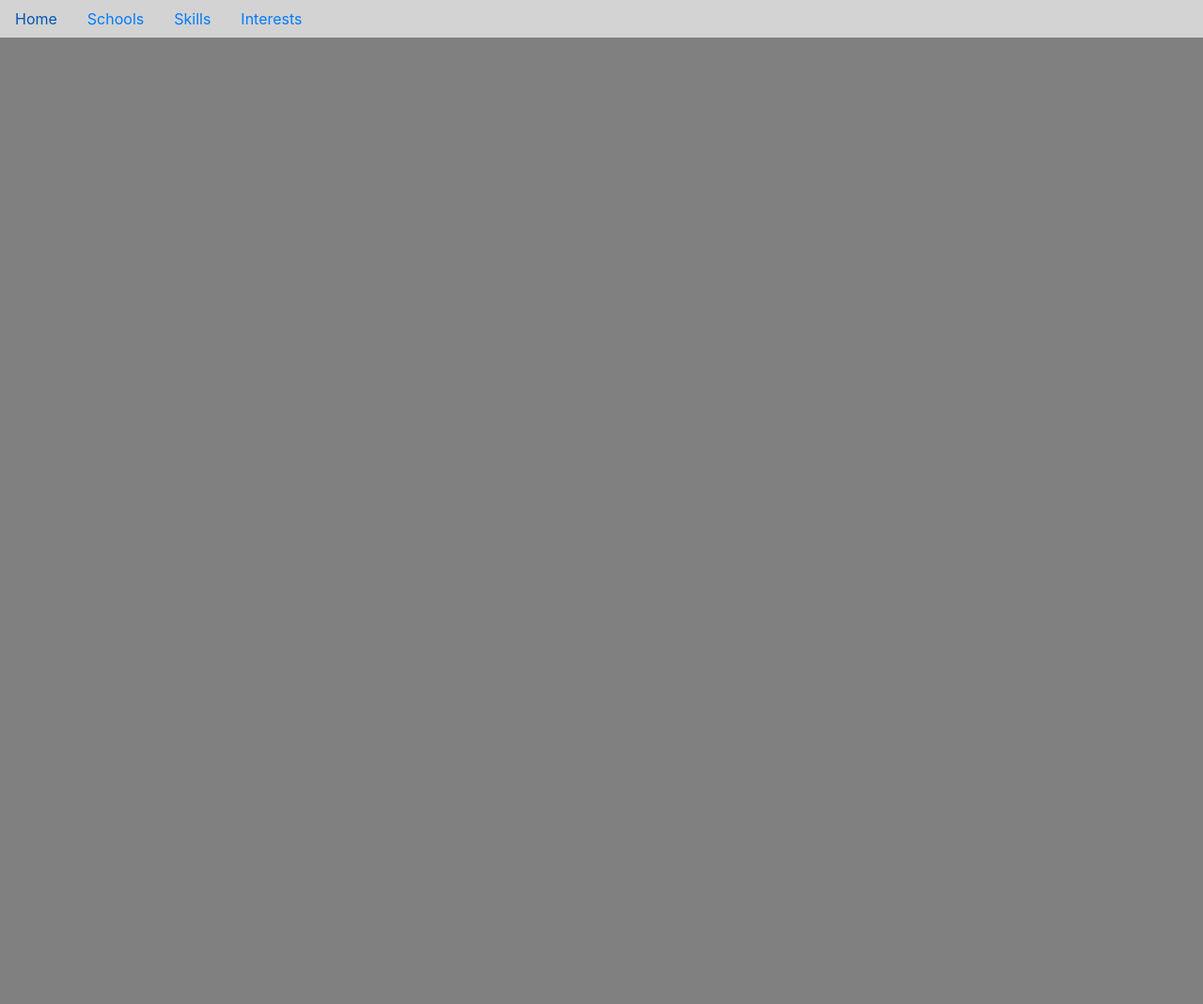
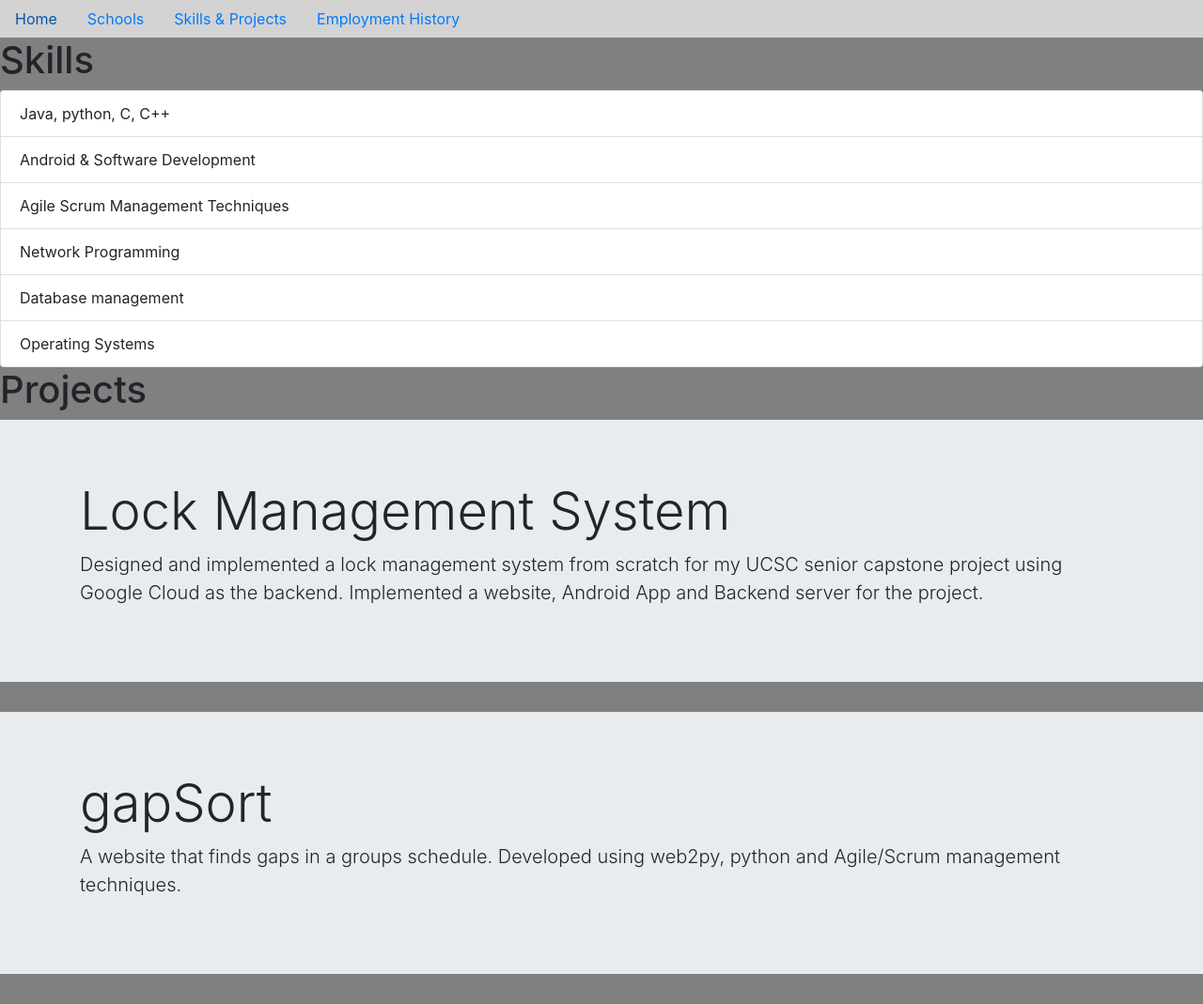
Before and after one commit to bojbrook/edX-Project0, a plain HTML site: page skills.html in a window 1280 px wide. Shown: the whole page at 94% size. Before the commit the page ends 800 px from the top, so only its background shows below. Drawn offline with nearby package versions, Linux system fonts and the light colour scheme.

Commit message:
added projects and employment page

```diff
--- a/skills.html
+++ b/skills.html
@@ -1,11 +1,13 @@
 <!DOCTYPE html>
 <html lang="en" dir="ltr">
+
 <head>
   <meta charset="utf-8">
   <link rel="stylesheet" href="https://stackpath.bootstrapcdn.com/bootstrap/4.1.3/css/bootstrap.min.css" integrity="sha384-MCw98/SFnGE8fJT3GXwEOngsV7Zt27NXFoaoApmYm81iuXoPkFOJwJ8ERdknLPMO" crossorigin="anonymous">
   <link rel="stylesheet" href="index.css">
   <title>Skills</title>
 </head>
+
 <body>
   <div class="container-fullwidth">
     <ul class="nav" style="background: lightgray;">
@@ -16,13 +18,43 @@
       </li>
       </li>
       <li class="nav-item">
-          <a class="nav-link" href="skills.html">Skills</a>
+        <a class="nav-link" href="skills.html">Skills & Projects</a>
       </li>
       <li class="nav-item">
-          <a class="nav-link" href="#">Interests</a>
+        <a class="nav-link" href="employment.html">Employment History</a>
       </li>
     </ul>
   </div>
 
+  <div class="container-fullwidth">
+    <h1>Skills</h1>
+    <ul class="list-group">
+      <li class="list-group-item">Java, python, C, C++</li>
+      <li class="list-group-item">Android & Software Development</li>
+      <li class="list-group-item">Agile Scrum Management Techniques</li>
+      <li class="list-group-item">Network Programming</li>
+      <li class="list-group-item">Database management</li>
+      <li class="list-group-item">Operating Systems</li>
+    </ul>
+  </div>
+
+  <div class="container-fullwidth">
+    <h1>Projects</h1>
+    <div class="jumbotron jumbotron-fluid">
+      <div class="container">
+        <h1 class="display-4">Lock Management System</h1>
+        <p class="lead">Designed and implemented a lock management system from scratch for my UCSC senior capstone project using Google Cloud as the backend. Implemented a website, Android App and Backend server for the project.</p>
+      </div>
+    </div>
+    <div class="jumbotron jumbotron-fluid">
+      <div class="container">
+        <h1 class="display-4">gapSort</h1>
+        <p class="lead">A website that finds gaps in a groups schedule. Developed using web2py, python and Agile/Scrum management techniques.</p>
+      </div>
+    </div>
+
+  </div>
+
 </body>
+
 </html>
```
Also changed, not shown: Schools.html (+4 -2 lines), index.html (+10 -3 lines). Lines whose indentation alone changed are shown as unchanged.
